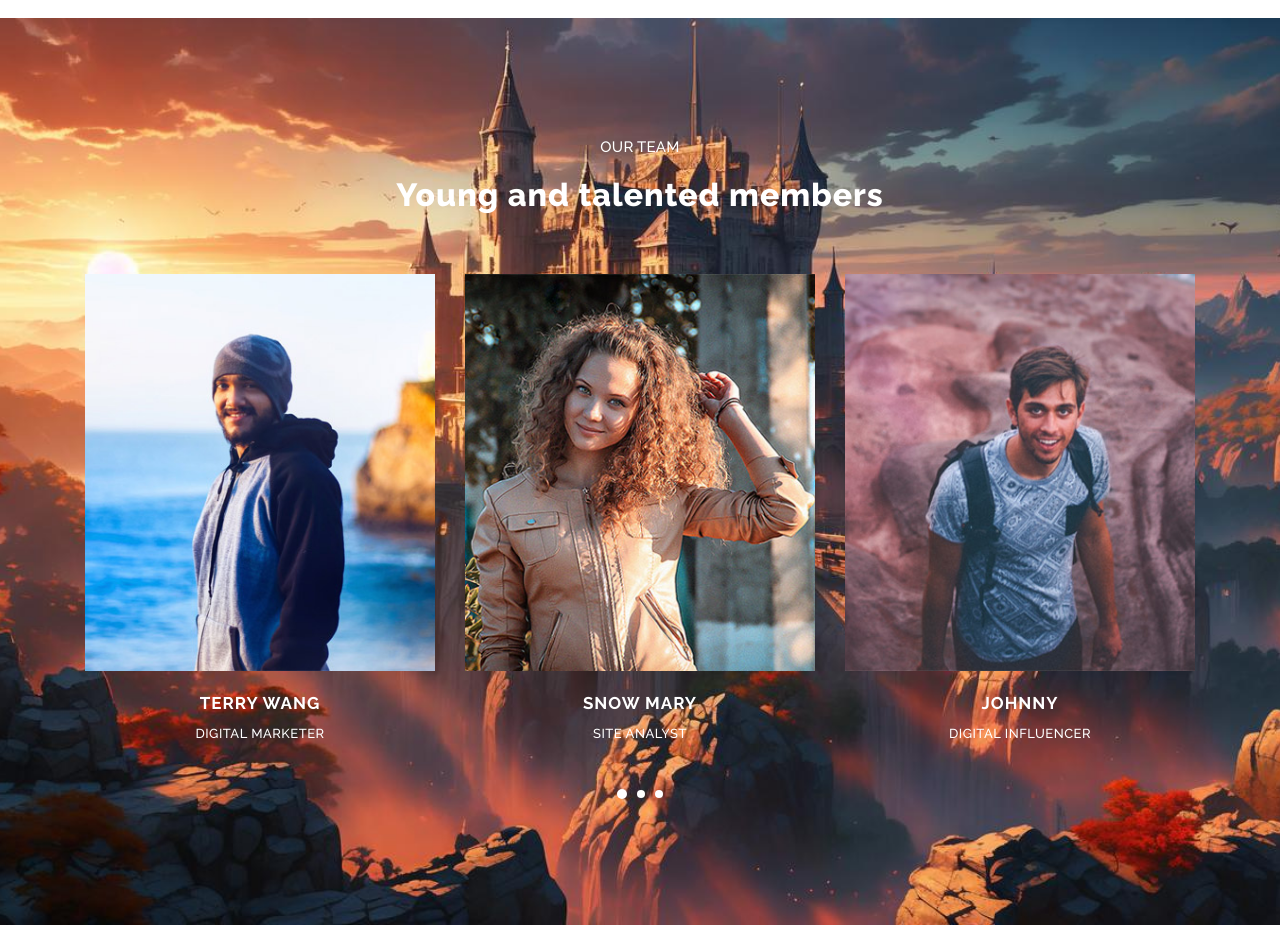
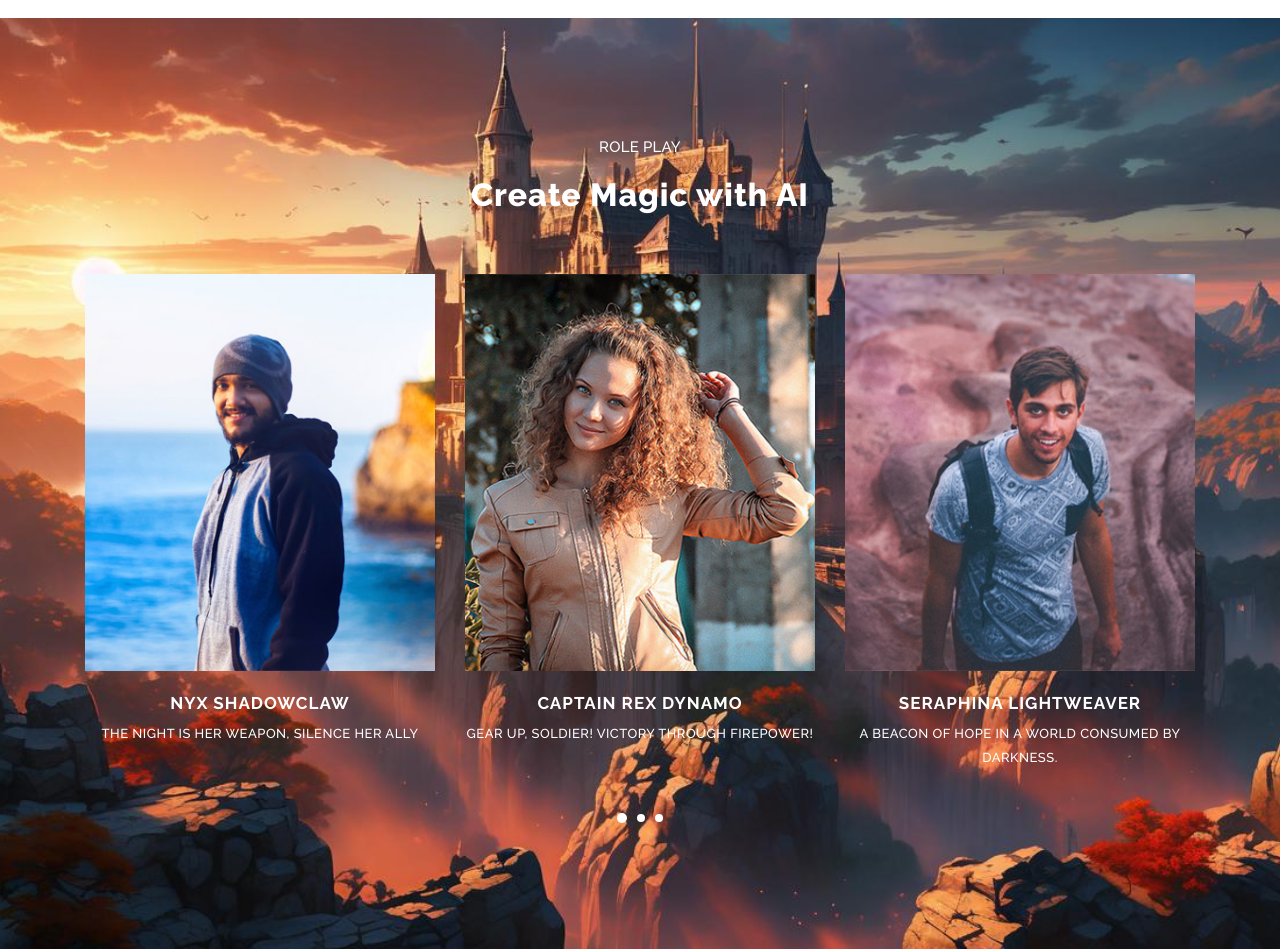
Before and after one commit to Vitozhaowl/happysky.io, a plain HTML site: page index.html in a window 1280 px wide. Shown: the part 3120-4069 px from the top of the page. Drawn offline with Linux system fonts and the light colour scheme.

Commit message:
Update index.html

```diff
--- a/index.html
+++ b/index.html
@@ -344,8 +344,8 @@ https://templatemo.com/tm-543-breezed
             <div class="row">
                 <div class="col-lg-12">
                     <div class="section-heading">
-                        <h6>Our Team</h6>
-                        <h2>Young and talented members</h2>
+                        <h6>Role Play</h6>
+                        <h2>Create Magic with AI</h2>
                     </div>
                 </div>
                 <div class="col-lg-12 col-md-12 col-sm-12 mobile-bottom-fix-big" data-scroll-reveal="enter left move 30px over 0.6s after 0.4s">
@@ -364,8 +364,8 @@ https://templatemo.com/tm-543-breezed
                                     </div>
                                 </div>
                             </div>
-                            <h4>Terry Wang</h4>
-                            <span>Digital Marketer</span>
+                            <h4>Nyx Shadowclaw</h4>
+                            <span>The night is her weapon, silence her ally</span>
                         </div>
                         <div class="item author-item">
                             <div class="member-thumb">
@@ -381,8 +381,8 @@ https://templatemo.com/tm-543-breezed
                                     </div>
                                 </div>
                             </div>
-                            <h4>Snow Mary</h4>
-                            <span>Site Analyst</span>
+                            <h4>Captain Rex Dynamo</h4>
+                            <span>Gear up, soldier! Victory through firepower!</span>
                         </div>
                         <div class="item author-item">
                             <div class="member-thumb">
@@ -398,8 +398,8 @@ https://templatemo.com/tm-543-breezed
                                     </div>
                                 </div>
                             </div>
-                            <h4>Johnny</h4>
-                            <span>Digital Influencer</span>
+                            <h4>Seraphina Lightweaver</h4>
+                            <span>A beacon of hope in a world consumed by darkness.</span>
                         </div>
                         <div class="item author-item">
                             <div class="member-thumb">
```
